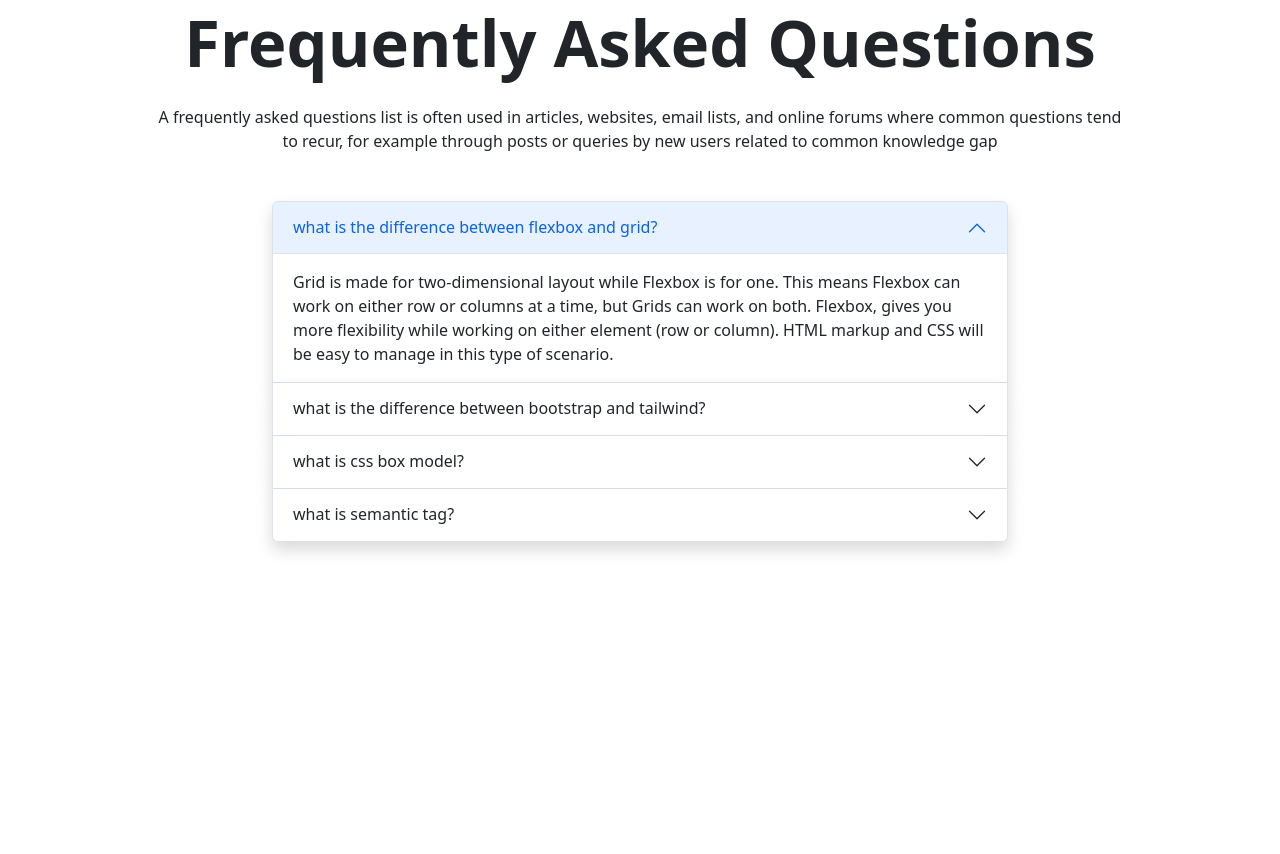
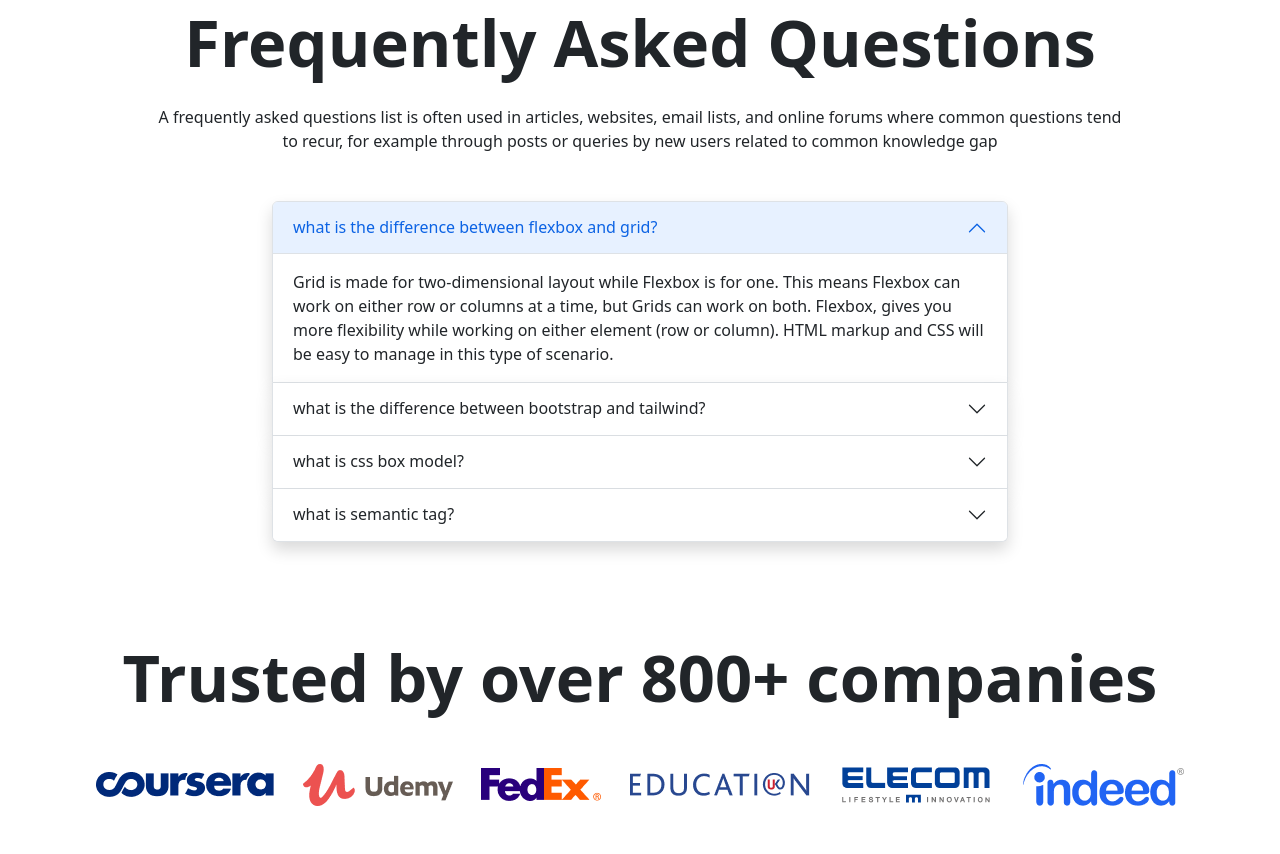
Before and after one commit to developer-mdshakil/programmingTech-website, a plain HTML site: page index.html in a window 1280 px wide. Shown: the part 4517-5371 px from the top of the page. Before the commit the page ends 5107 px from the top, so only its background shows below. Drawn offline with nearby package versions, Linux system fonts and the light colour scheme.

Commit message:
trusted-company add

```diff
--- a/index.html
+++ b/index.html
@@ -491,6 +491,19 @@
         </section>
         <!-- frequentlyask-section end -->
         <!-- trustedCompany-section start  -->
+        <section class="container py-5 text-center d-none d-lg-block">
+          <h1 class="mb-5">Trusted by over 800+ companies</h1>
+          <div class="row">
+            <div class="col-lg-12 d-flex justify-content-around align-items-center">
+              <img src="images/company/company-1.png" alt="">
+              <img src="images/company/company-2.png" alt="">
+              <img src="images/company/company-3.png" alt="">
+              <img src="images/company/company-4.png" alt="">
+              <img src="images/company/company-5.png" alt="">
+              <img src="images/company/company-6.png" alt="">
+            </div>
+          </div>
+        </section>
         <!-- trustedCompany-section end  -->
     </main>
 
```
